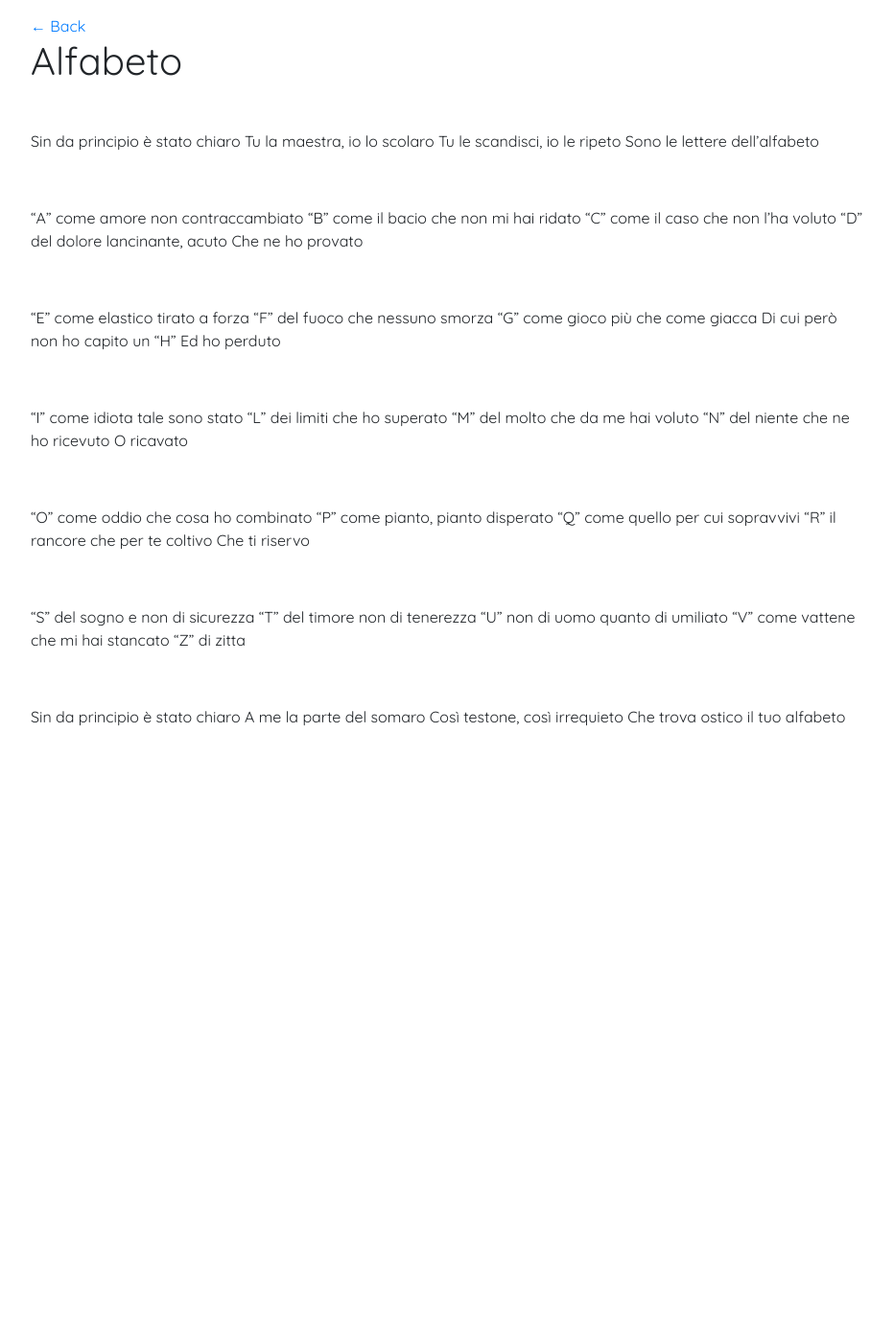
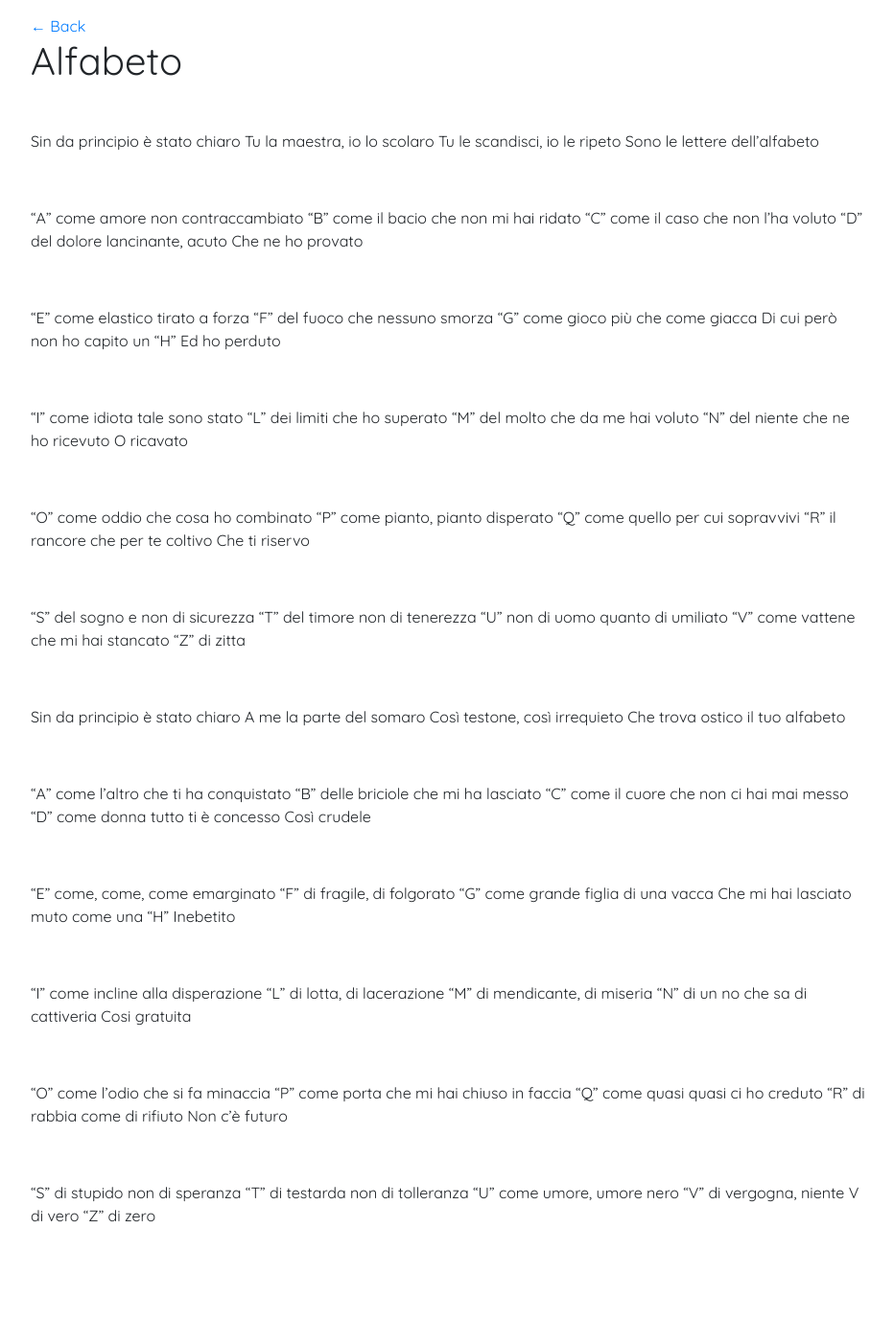
Before and after one commit to alessandrosp/mario-pappagallo, a Jekyll site: the page built from docs/_testi/alfabeto.md, in a window 1280 px wide. Shown: the whole page at 96% size, without its empty margins (173-1105 px from the left). Built offline with Jekyll 4.4.1, drawn with Linux system fonts in a browser that asks for light colours; nearby versions of some CDN libraries; before the commit the page ends 900 px from its top, so only the background shows below that.

Commit message:
Update alfabeto.md

```diff
--- a/docs/_testi/alfabeto.md
+++ b/docs/_testi/alfabeto.md
@@ -59,3 +59,41 @@ Così testone, così irrequieto
 Che trova ostico il tuo alfabeto
 
 <br>
+
+"A" come l'altro che ti ha conquistato
+"B" delle briciole che mi ha lasciato
+"C" come il cuore che non ci hai mai messo
+"D" come donna tutto ti è concesso
+Così crudele
+
+<br>
+
+"E" come, come, come emarginato
+"F" di fragile, di folgorato
+"G" come grande figlia di una vacca
+Che mi hai lasciato muto come una "H"
+Inebetito
+
+<br>
+
+"I" come incline alla disperazione
+"L" di lotta, di lacerazione
+"M" di mendicante, di miseria
+"N" di un no che sa di cattiveria
+Cosi gratuita
+
+<br>
+
+"O" come l'odio che si fa minaccia
+"P" come porta che mi hai chiuso in faccia
+"Q" come quasi quasi ci ho creduto
+"R" di rabbia come di rifiuto
+Non c'è futuro
+
+<br>
+
+"S" di stupido non di speranza
+"T" di testarda non di tolleranza
+"U" come umore, umore nero
+"V" di vergogna, niente V di vero
+"Z" di zero
```
